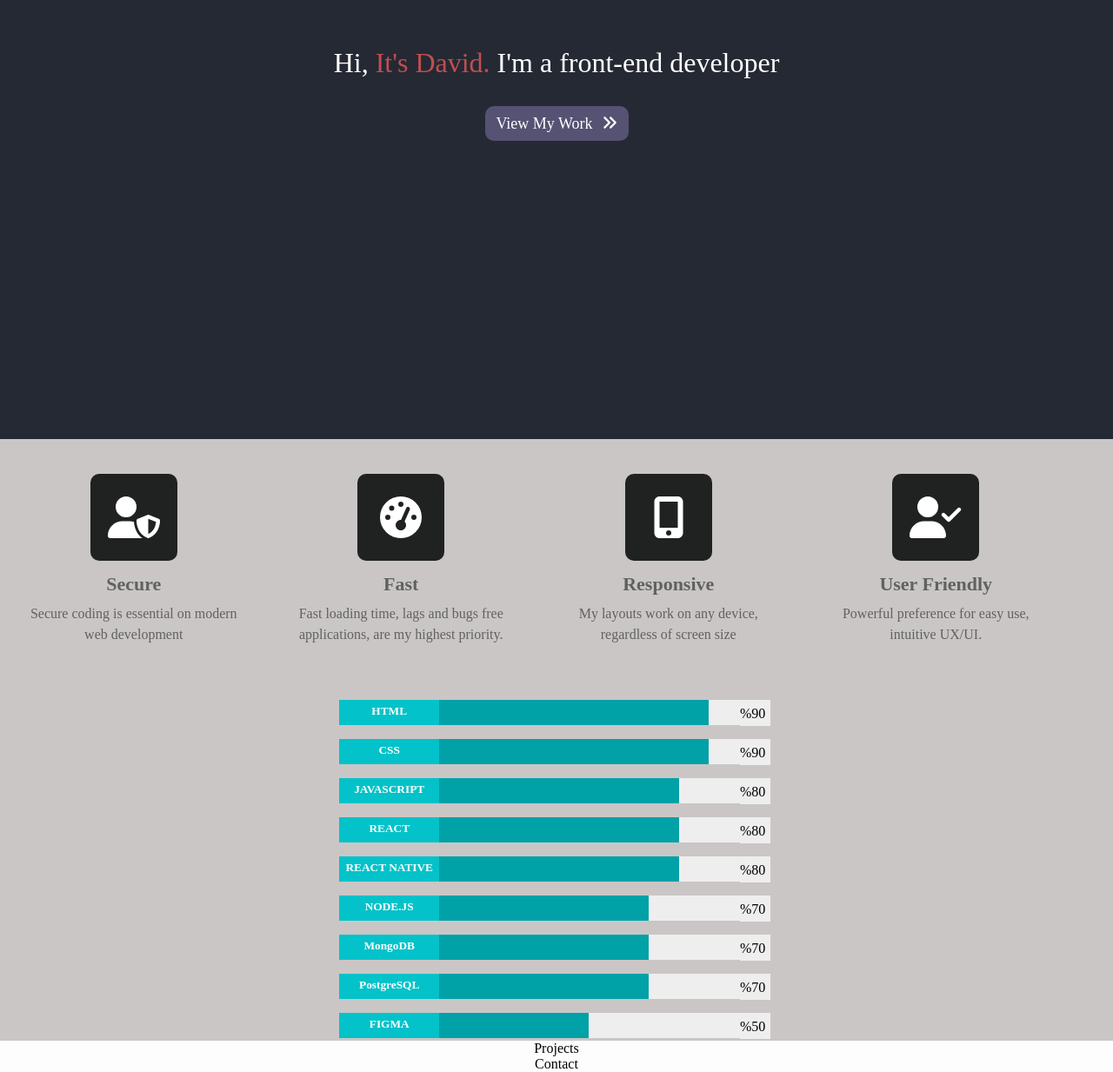
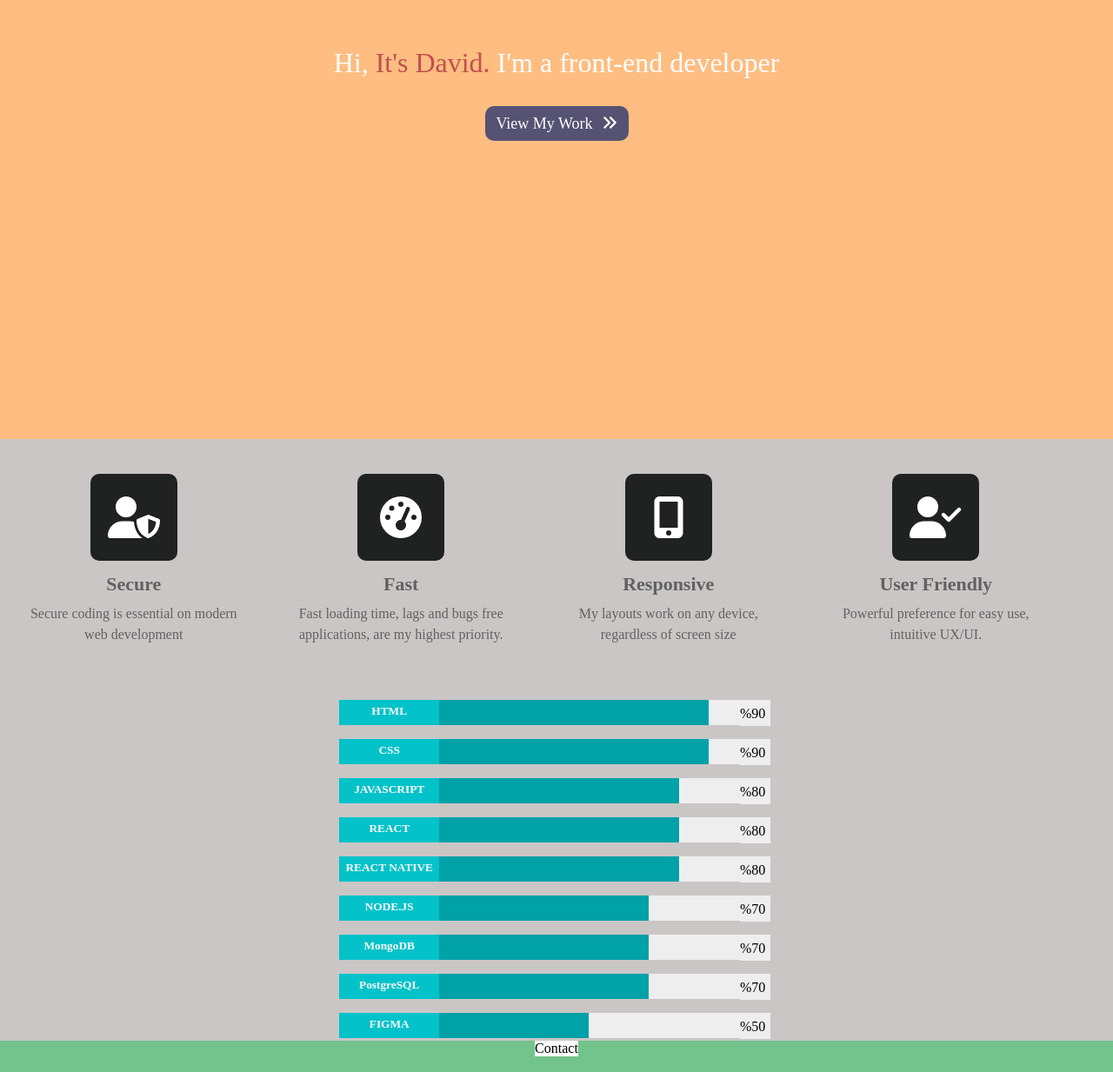
Before and after one commit to Jojaah12/my-portfolio, a React (Create React App) app: page / in a window 1280 px wide. Shown: the part 295-1528 px from the top of the page at 87% size. Built offline with nearby package versions, Linux system fonts and the light colour scheme.

Commit message:
styling welcome section

```diff
--- a/src/index.css
+++ b/src/index.css
@@ -8,7 +8,8 @@ html {
 }
 
 body {
-  background-color: rgb(253, 253, 253);
+  animation: changeGb 5s infinite;
+
   font-family: 'Raleway';
   -webkit-font-smoothing: antialiased;
   -moz-osx-font-smoothing: grayscale;
@@ -26,6 +27,25 @@ body {
   user-select: none;
 
   overflow-x: hidden;
+
+}
+
+@keyframes changeGb {
+  0% {
+    background: #ee6055;
+  }
+  25% {
+    background: #60d394;
+  }
+  50% {
+    background: #aaf683;
+  }
+  75% {
+    background: #ffd97d
+  }
+  100% {
+    background: #ff9b85
+  }
 }
 
 code {
--- a/src/sections/Sections/Sections.jsx
+++ b/src/sections/Sections/Sections.jsx
@@ -1,6 +1,5 @@
 import Contact from "../Contact/Contact";
 import Profile from "../Profile/Profile";
-import Projects from "../Projects/Projects";
 import Welcome from "../Welcome/Welcome";
 import "./Sections.css";
 
@@ -9,7 +8,6 @@ const Sections = () => {
     <section className="sections">
       <Welcome />
       <Profile />
-      <Projects />
       <Contact />
     </section>
   );
--- a/src/sections/Welcome/Welcome.css
+++ b/src/sections/Welcome/Welcome.css
@@ -7,6 +7,8 @@
     height: 100vh;
     width: 100vw;
     background-color: #252934;
+
+    animation: changeGb 7s infinite;
 }
 
 .welcome-text p {
```
